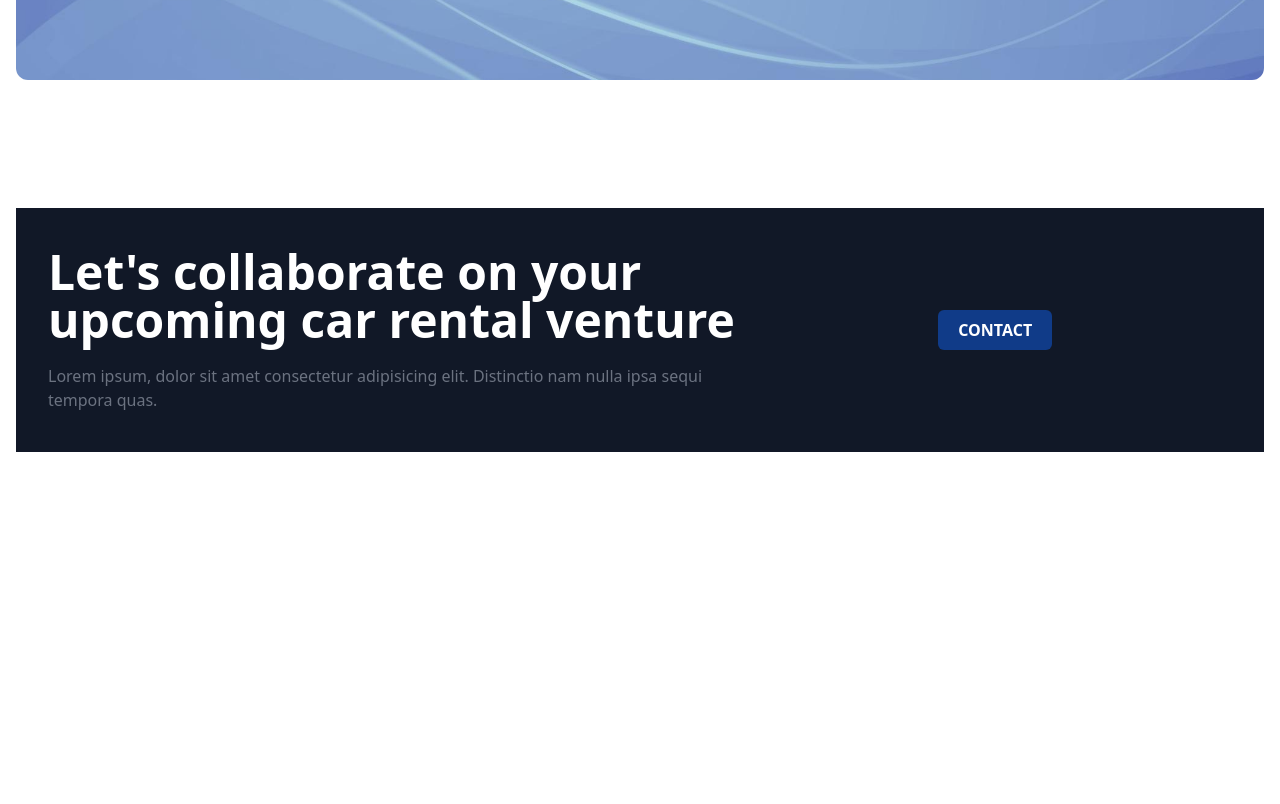
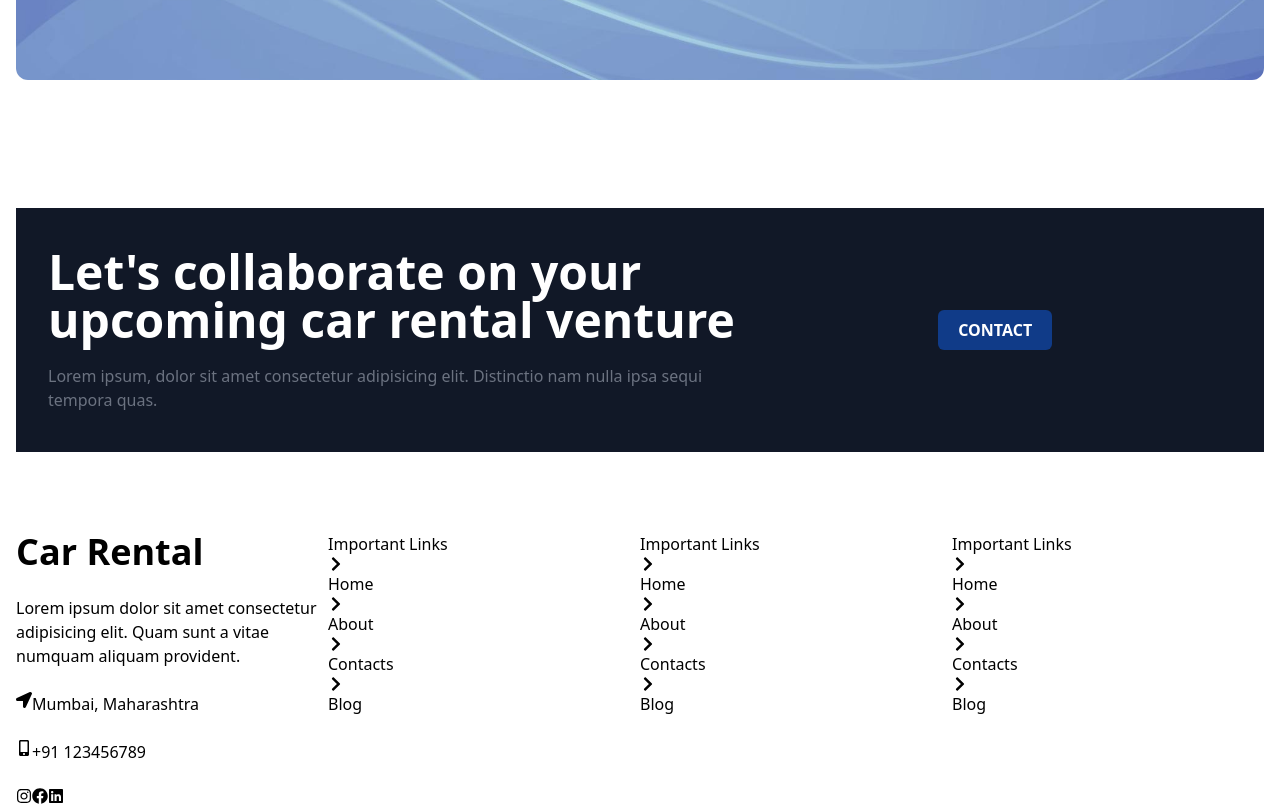
Before and after one commit to jainoos007/Car-Rental, a React (Vite) app: page / in a window 1280 px wide. Shown: the part 3308-4112 px from the top of the page. Before the commit the page ends 3760 px from the top, so only its background shows below. Built offline with nearby package versions, Linux system fonts and the light colour scheme.

Commit message:
create footer comp

```diff
--- a/src/Components/Footer/Footer.jsx
+++ b/src/Components/Footer/Footer.jsx
@@ -1,9 +1,93 @@
 import React from "react";
+import {
+  FaChevronRight,
+  FaFacebook,
+  FaInstagram,
+  FaLinkedin,
+  FaLocationArrow,
+  FaMobileAlt,
+} from "react-icons/fa";
 
 const Footer = () => {
   return (
-    <div className="container">
-      <div></div>
+    <div className="container grid grid-cols-4 mt-20">
+      <div className="space-y-6">
+        <h1 className="font-bold text-4xl">Car Rental</h1>
+        <p>
+          Lorem ipsum dolor sit amet consectetur adipisicing elit. Quam sunt a
+          vitae numquam aliquam provident.
+        </p>
+        <div className="flex">
+          <FaLocationArrow />
+          <p>Mumbai, Maharashtra</p>
+        </div>
+        <div className="flex">
+          <FaMobileAlt />
+          <p>+91 123456789</p>
+        </div>
+        <div className="flex">
+          <FaInstagram />
+          <FaFacebook />
+          <FaLinkedin />
+        </div>
+      </div>
+      <div>
+        <h1>Important Links</h1>
+        <a href="/#Home">
+          <FaChevronRight />
+          Home
+        </a>
+        <a href="/#Home">
+          <FaChevronRight />
+          About
+        </a>
+        <a href="/#Home">
+          <FaChevronRight />
+          Contacts
+        </a>
+        <a href="/#Home">
+          <FaChevronRight />
+          Blog
+        </a>
+      </div>
+      <div>
+        <h1>Important Links</h1>
+        <a href="/#Home">
+          <FaChevronRight />
+          Home
+        </a>
+        <a href="/#Home">
+          <FaChevronRight />
+          About
+        </a>
+        <a href="/#Home">
+          <FaChevronRight />
+          Contacts
+        </a>
+        <a href="/#Home">
+          <FaChevronRight />
+          Blog
+        </a>
+      </div>
+      <div>
+        <h1>Important Links</h1>
+        <a href="/#Home">
+          <FaChevronRight />
+          Home
+        </a>
+        <a href="/#Home">
+          <FaChevronRight />
+          About
+        </a>
+        <a href="/#Home">
+          <FaChevronRight />
+          Contacts
+        </a>
+        <a href="/#Home">
+          <FaChevronRight />
+          Blog
+        </a>
+      </div>
     </div>
   );
 };
```
